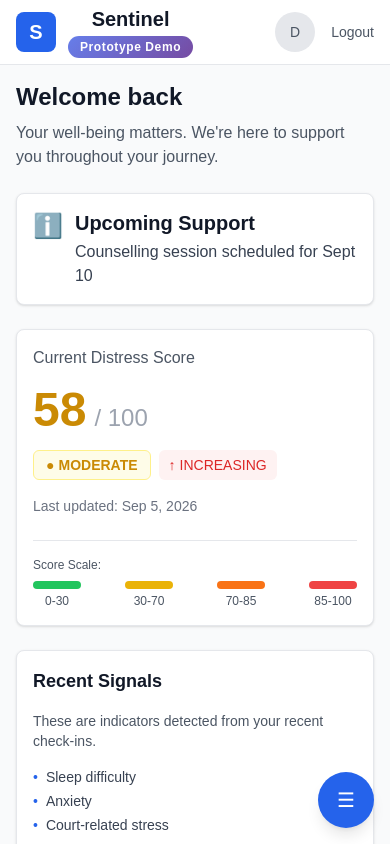
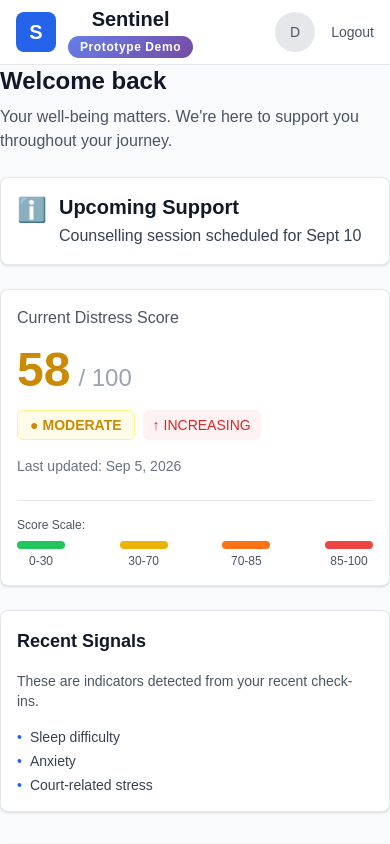
Before and after one commit to MohammedQadeer2/victim-wellbeing-early-warning-system, a Next.js app: page /victim in a window 390 px wide. Shown: the top 844 px of the page. Built offline with nearby package versions, Linux system fonts and the light colour scheme.

Commit message:
feat: add mobile sidebar triggered by logo with smooth animations and outside click handling

```diff
--- a/components/layout/DashboardLayout.tsx
+++ b/components/layout/DashboardLayout.tsx
@@ -3,9 +3,9 @@
 
 'use client';
 
-import React, { useState } from 'react';
+import React, { useState, useEffect, useRef } from 'react';
 import { Navbar } from './Navbar';
-import { Sidebar, MobileSidebar, MobileSidebarToggle } from './Sidebar';
+import { Sidebar, MobileSidebar } from './Sidebar';
 
 interface NavItem {
   label: string;
@@ -28,39 +28,55 @@ export function DashboardLayout({
 }: DashboardLayoutProps) {
   // Mobile sidebar state
   const [mobileMenuOpen, setMobileMenuOpen] = useState(false);
+  const sidebarRef = useRef<HTMLDivElement>(null);
+
+  // Close sidebar when clicking outside
+  useEffect(() => {
+    const handleClickOutside = (event: MouseEvent) => {
+      if (mobileMenuOpen && sidebarRef.current && !sidebarRef.current.contains(event.target as Node)) {
+        // Check if click is not on the logo
+        const target = event.target as HTMLElement;
+        if (!target.closest('[data-logo-trigger]')) {
+          setMobileMenuOpen(false);
+        }
+      }
+    };
+
+    document.addEventListener('mousedown', handleClickOutside);
+    return () => document.removeEventListener('mousedown', handleClickOutside);
+  }, [mobileMenuOpen]);
 
   return (
     <div className="min-h-screen bg-gray-50">
       {/* Top Navbar */}
-      <Navbar userName={userName} userRole={userRole} showDemo={true} />
+      <Navbar
+        userName={userName}
+        userRole={userRole}
+        showDemo={true}
+        onLogoClick={() => setMobileMenuOpen(!mobileMenuOpen)}
+      />
 
-      {/* Main container with sidebar */}
-      <div className="flex">
+      {/* Main container with sidebar - Proper height */}
+      <div className="flex min-h-screen">
         {/* Desktop Sidebar */}
         <div className="hidden lg:block">
           <Sidebar navItems={navItems} />
         </div>
 
-        {/* Mobile Sidebar */}
+        {/* Mobile Sidebar with outside click close */}
+        <div ref={sidebarRef}>
           <MobileSidebar
             isOpen={mobileMenuOpen}
             onClose={() => setMobileMenuOpen(false)}
             navItems={navItems}
           />
+        </div>
 
-        {/* Main content area */}
-        <main className="flex-1 p-4 sm:p-6 lg:p-8">
-          <div className="max-w-7xl mx-auto">
+        {/* Main content area - Full height, proper overflow */}
+        <main className="flex-1 overflow-auto">
           {children}
-          </div>
         </main>
       </div>
-
-      {/* Mobile menu toggle button */}
-      <MobileSidebarToggle
-        isOpen={mobileMenuOpen}
-        onToggle={() => setMobileMenuOpen(!mobileMenuOpen)}
-      />
     </div>
   );
 }
```
Lines whose indentation alone changed are shown as unchanged.
